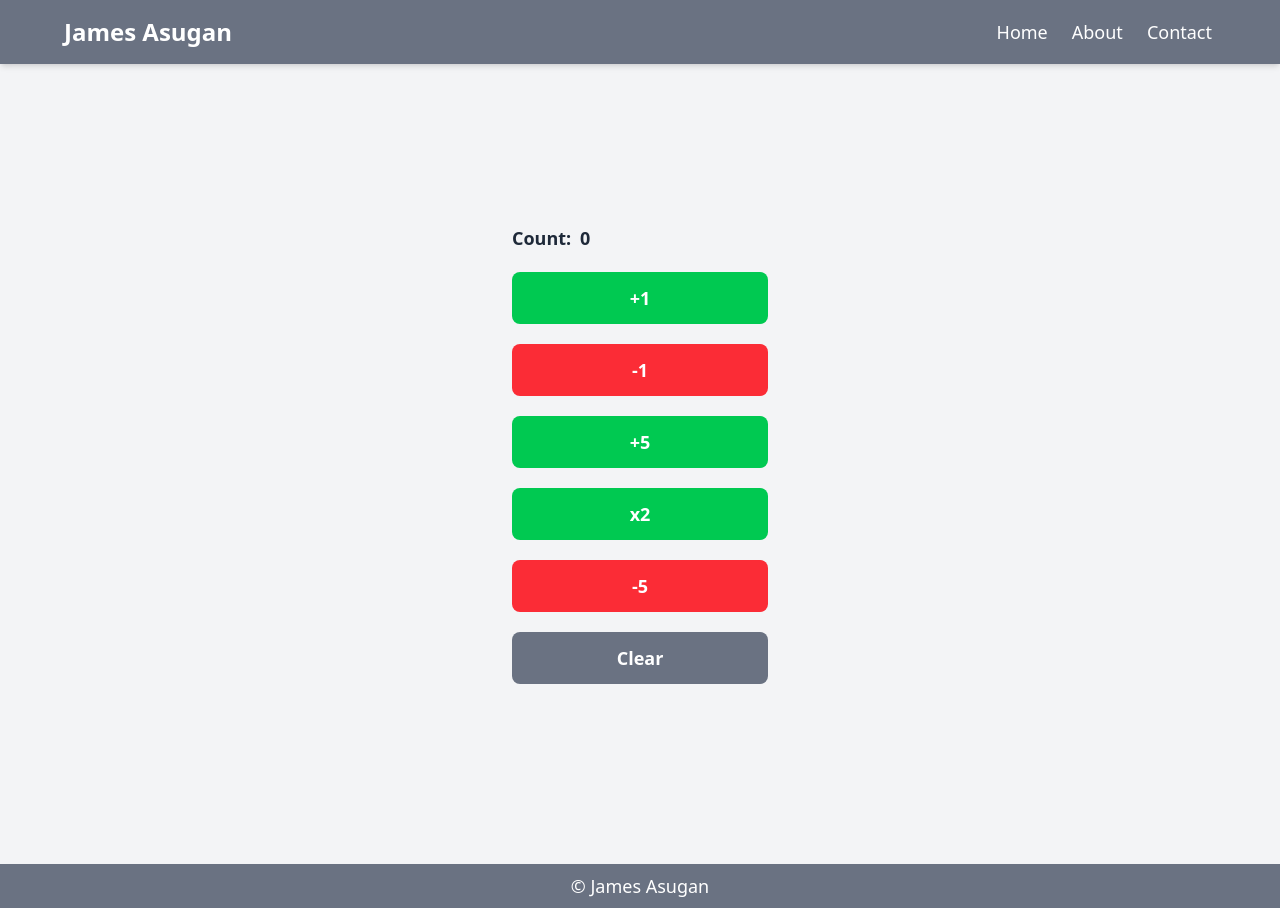
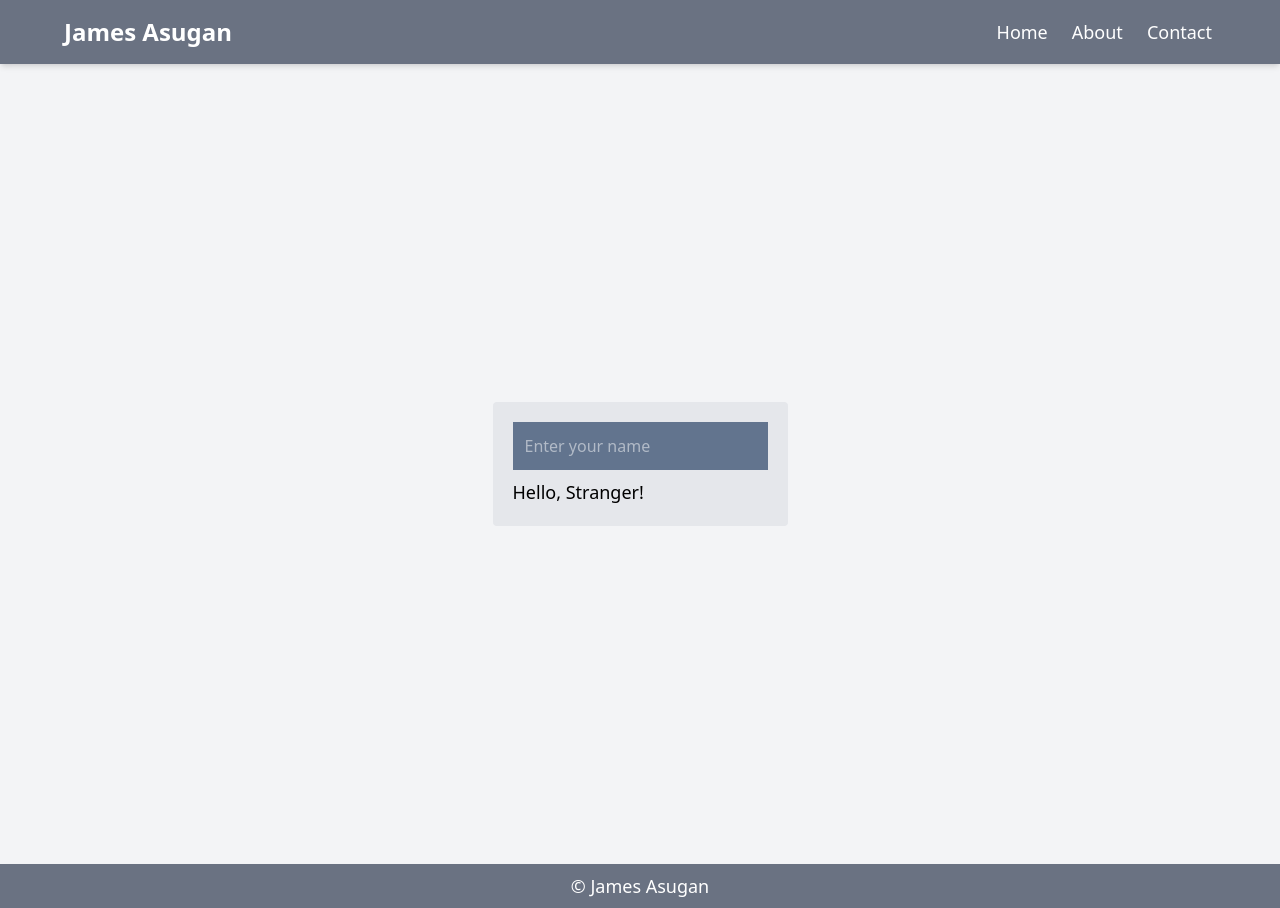
Before and after one commit to jamesasugan/100Days_of_Learning_React, a React (Vite) app: page / in a window 1280 px wide. Built offline with nearby package versions, Linux system fonts and the light colour scheme.

Commit message:
Day 13: Track form input with state

```diff
--- a/src/App.jsx
+++ b/src/App.jsx
@@ -2,6 +2,7 @@ import './App.css'
 import Counter from './components/Counter.jsx';
 import Footer from './components/Footer.jsx';
 import Header from './components/Header.jsx';
+import NameInput from './components/NameInput.jsx';
 import Profile from './components/Profile.jsx';
 
 function App() {
@@ -17,7 +18,8 @@ function App() {
           name="James"
           age={22}
           hobby={['Gaming', 'Coding', 'Cycling & Running']} /> */}
-           <Counter />
+           {/* <Counter /> */}
+           <NameInput />
         </main>
         <Footer />
 
--- /dev/null
+++ b/src/components/NameInput.jsx
@@ -0,0 +1,30 @@
+import { useState } from 'react'
+
+const NameInput = () => {
+    const [message, setMessage] = useState('');
+    const [name, setName] = useState('');
+
+    const handleInputChange = (e) =>{
+        const value = e.target.value;
+
+        if(value.length > 20){
+            setMessage("Name is too long!");
+            setTimeout(() => setMessage(""), 4000);
+            return;
+        }
+
+        setName(value);
+    }
+
+    return (
+        <section className="w-full h-screen flex justify-center items-center">
+            <div className="bg-gray-200 p-5 rounded">
+                <input type="text" value={name} onChange={handleInputChange} className='bg-slate-500 p-3 border-none text-white' placeholder='Enter your name'/>
+                <p className='text-lg mt-2 text-black font-medium'>Hello, {name.trim() || "Stranger"}!</p>
+                {message && <p className='mt-2 text-black text-lg font-medium'>{message}</p>}
+            </div>
+        </section>
+    )
+}
+
+export default NameInput
```
